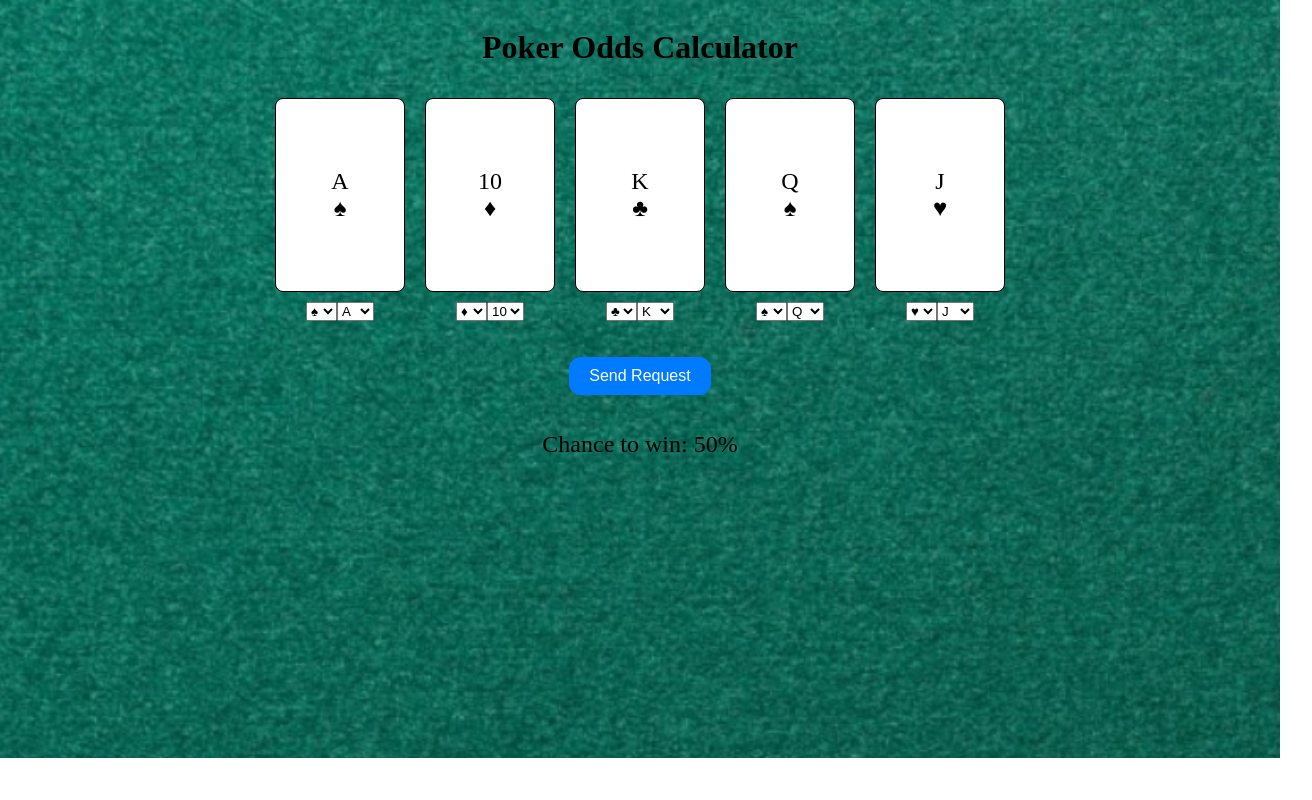
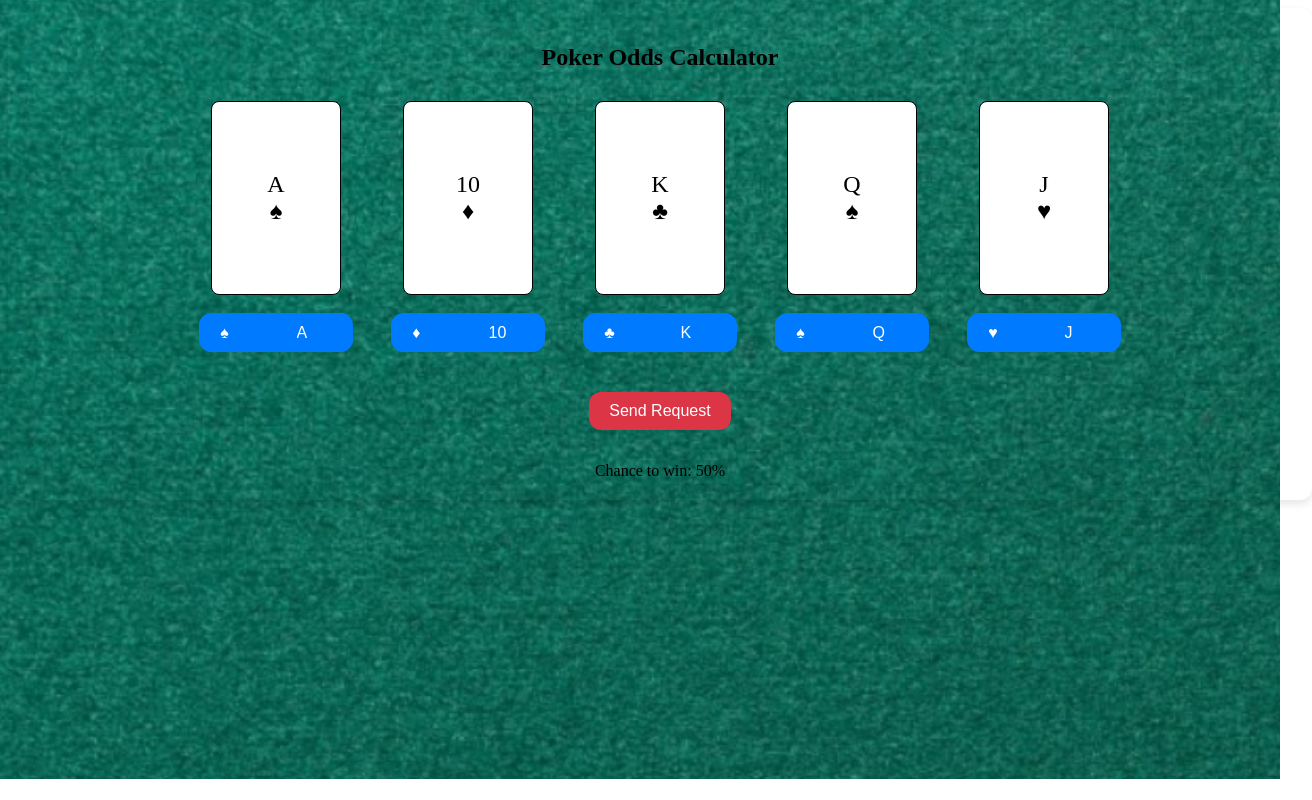
Before and after one commit to DerekThree/poker-front-end, an Angular app in the folder poker-front-end/: page / in a window 1280 px wide. Shown: the whole page, 1312 px wide, since content can reach past the window. Built offline with nearby package versions, Linux system fonts and the light colour scheme.

Commit message:
Styled drop downs

```diff
--- a/poker-front-end/src/app/app.component.css
+++ b/poker-front-end/src/app/app.component.css
@@ -1,30 +1,100 @@
+body {
+  font-family: 'Roboto', sans-serif;
+  /* background-color: #f8f9fa; */
+  color: #343a40;
+  margin: 0;
+  padding: 0;
+  display: flex;
+  justify-content: center;
+  align-items: center;
+  height: 100vh;
+}
+
 .container {
+  /* background-color: #ffffff; */
+  border-radius: 12px;
+  box-shadow: 0 4px 8px rgba(0, 0, 0, 0.1);
+  padding: 20px;
+  /* max-width: 600px; */
+  width: 100%;
+  text-align: center;
   display: flex;
   flex-direction: column;
-  justify-content: center;
   align-items: center;
+}
+
+h1 {
+  font-size: 24px;
+  margin-bottom: 20px;
 }
 
 .card-container {
   display: flex;
-  flex-wrap: wrap;
-  justify-content: center;
+  flex-direction: row;
+  flex-wrap: wrap; /* Allow cards to wrap if they exceed container width */
+  justify-content: center; /* Center the cards horizontally */
+  width: 100%;
 }
 
-.chance {
-  font-size: 24px;
+.card-wrapper {
   display: flex;
-  justify-content: center;
+  flex-direction: column;
+  align-items: center;
+  width: 15vw;
+  max-width: 300px;
+  min-width: 140px;
 }
 
-.dropdowns {
+.dropdown-pair {
   display: flex;
-  justify-content: center;
+  width: 80%;
+  margin: 8px 0;
 }
 
+.dropdown {
+  background-color: #007bff;
+  border: 1px solid #007bff;
+  color: white;
+  padding: 10px 20px;
+  font-size: 16px;
+  cursor: pointer;
+  transition: background-color 0.3s ease, transform 0.3s ease, border-color 0.3s ease;
+  flex: 1; /* Ensure dropdowns share the available space equally */
+  outline: none; /* Remove default outline */
+  appearance: none; /* Remove default dropdown arrow */
+  border-radius: 0; /* Remove default border radius */
+}
+
+.suit-dropdown {
+  border-top-left-radius: 12px;
+  border-bottom-left-radius: 12px;
+}
+
+.value-dropdown {
+  border-top-right-radius: 12px;
+  border-bottom-right-radius: 12px;
+  margin-left: -1px; /* To ensure the dropdowns touch each other */
+}
+
+.dropdown:hover {
+  background-color: #0056b3;
+  transform: scale(1.05);
+  outline: none; /* Remove grey rectangle on hover */
+}
+
+.dropdown:active {
+  background-color: #004085;
+  transform: scale(1);
+  outline: none; /* Remove grey rectangle on active */
+}
+
+.dropdown:focus {
+  outline: none; /* Remove grey rectangle on focus */
+  box-shadow: 0 0 5px rgba(0, 123, 255, 0.25);
+}
 
 .send-request-button {
-  background-color: #007bff;
+  background-color: #dc3545; /* Change to red */
   border: none;
   color: white;
   padding: 10px 20px;
@@ -32,13 +102,17 @@
   text-decoration: none;
   display: inline-block;
   font-size: 16px;
-  margin: 4px 2px;
   cursor: pointer;
   border-radius: 12px;
   transition: background-color 0.3s ease, transform 0.3s ease;
 }
 
 .send-request-button:hover {
-  background-color: #0056b3;
+  background-color: #c82333; /* Darker red on hover */
   transform: scale(1.05);
 }
+
+.send-request-button:active {
+  background-color: #bd2130; /* Even darker red on active */
+  transform: scale(1);
+}
--- a/poker-front-end/src/app/app.component.html
+++ b/poker-front-end/src/app/app.component.html
@@ -3,7 +3,7 @@
   <div class="card-container">
     <div *ngFor="let card of cards; let i = index" class="card-wrapper">
       <app-card [suit]="card.suit" [value]="card.value"></app-card>
-      <div class="dropdowns">
+      <div class="dropdown-pair">
         <select [(ngModel)]="cards[i].suit" class="dropdown suit-dropdown">
           <option *ngFor="let suit of suits" [value]="suit">{{ suit }}</option>
         </select>
--- a/poker-front-end/src/app/card/card.component.css
+++ b/poker-front-end/src/app/card/card.component.css
@@ -2,9 +2,9 @@
   border: 1px solid #000;
   border-radius: 8px;
   width: 10vw;
-  min-width: 40px;
+  min-width: 80px;
   height: 15vw;
-  min-height: 60px;
+  min-height: 120px;
   display: flex;
   flex-direction: column;
   justify-content: center;
```
